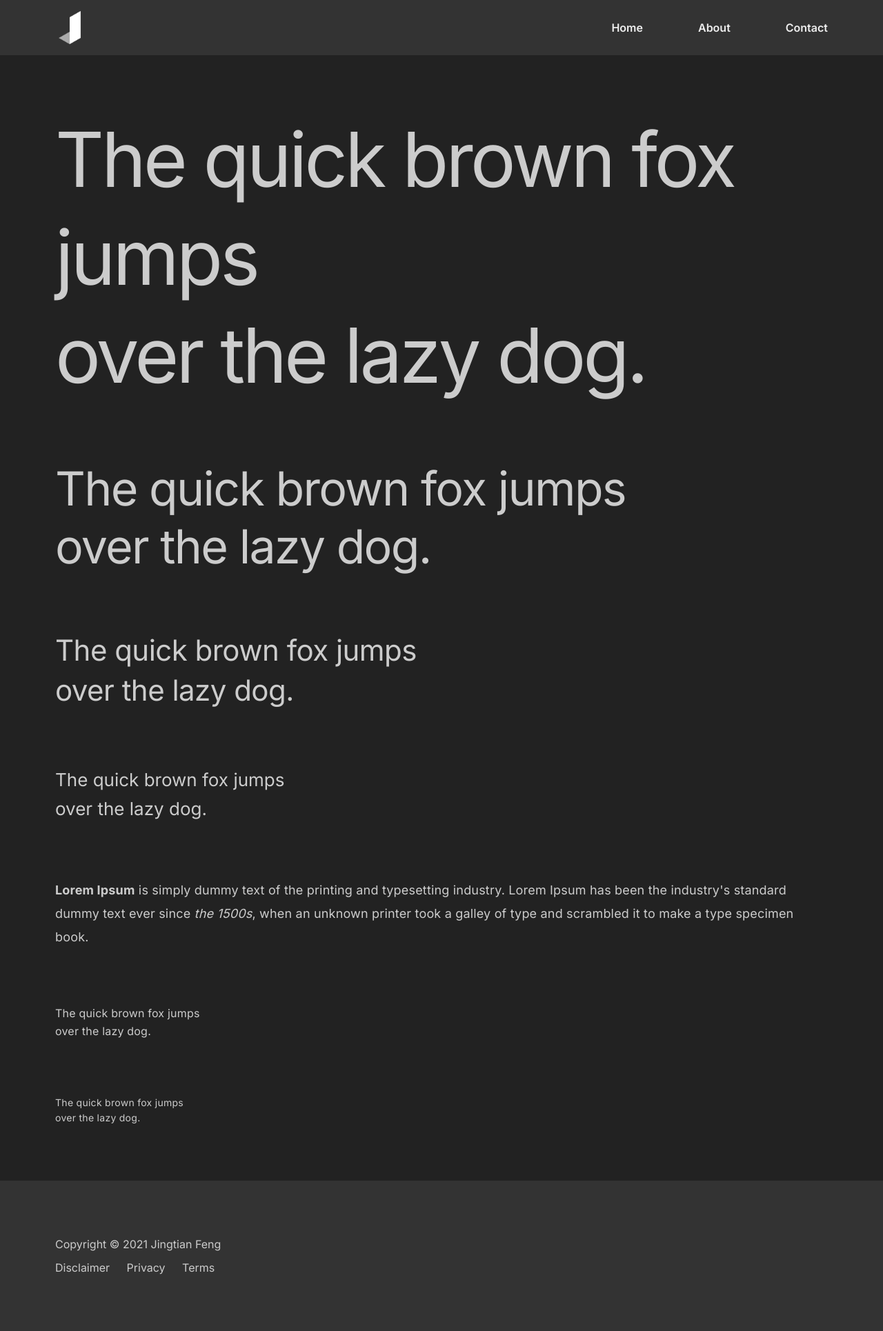
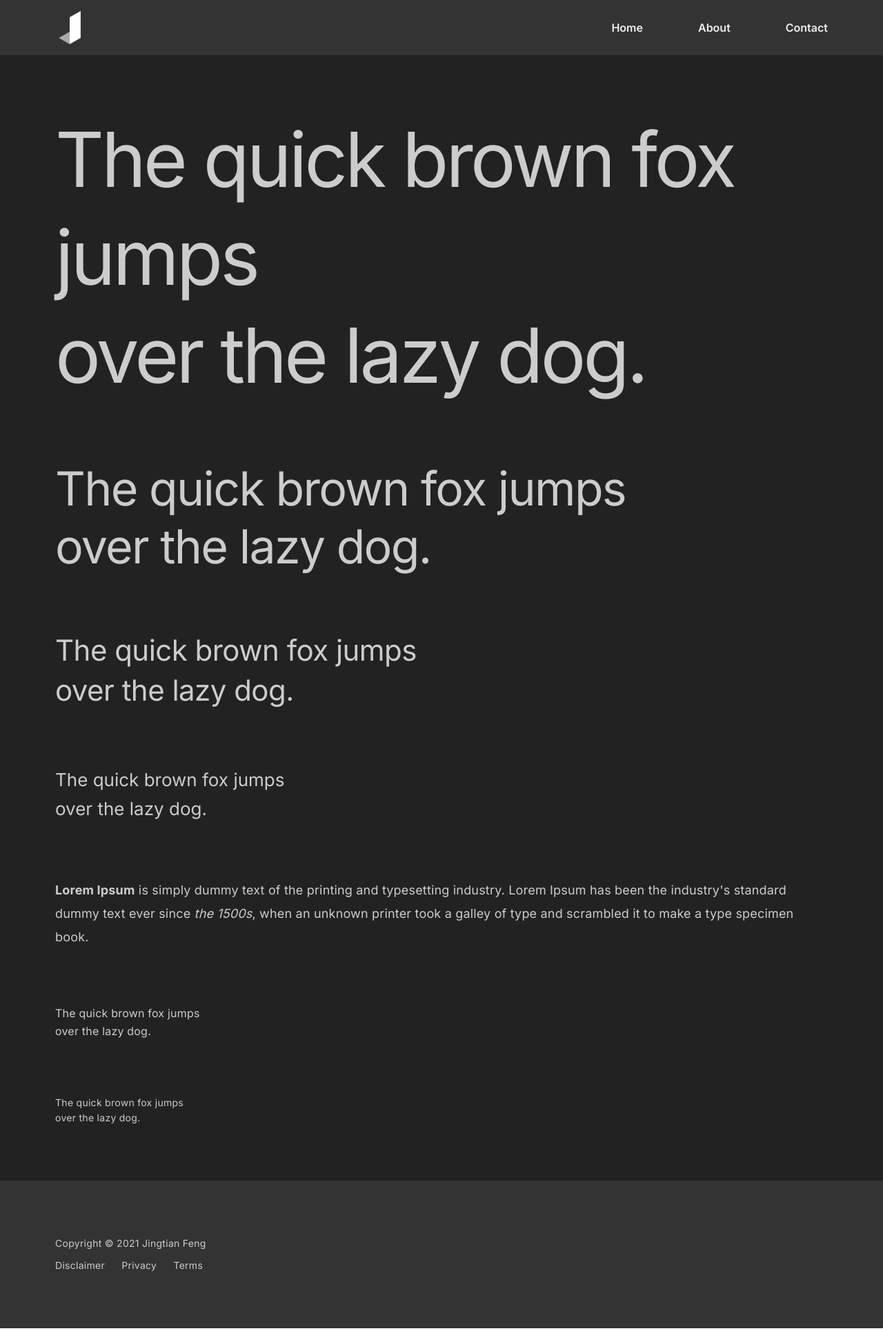
Before and after one commit to jingtianfeng/jekywind, a Jekyll site: the page built from index.html, in a window 1280 px wide. Shown: the whole page at 69% size. Built offline with Jekyll 4.4.1, drawn with Linux system fonts in a browser that asks for light colours.

Commit message:
Tweak footer: text small

```diff
--- a/_includes/footer.html
+++ b/_includes/footer.html
@@ -1,6 +1,6 @@
 <footer class="bg-gray-3">
     <div class="container">
-        <div class="text-gray-c col-span-2">
+        <div class="text-sm text-gray-c col-span-2">
             <p>
                 Copyright © {{ site.time | date: "%Y" }} {{ site.author }}
             </p>
```
